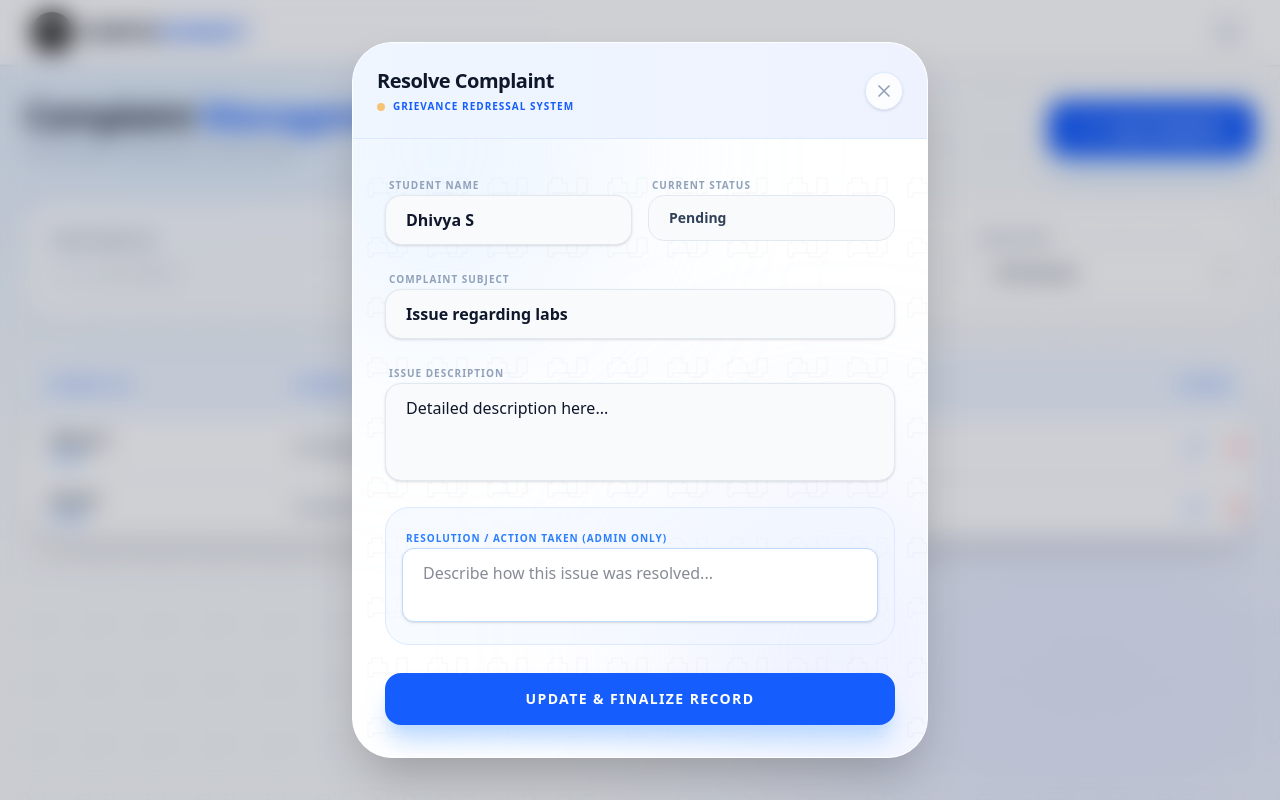
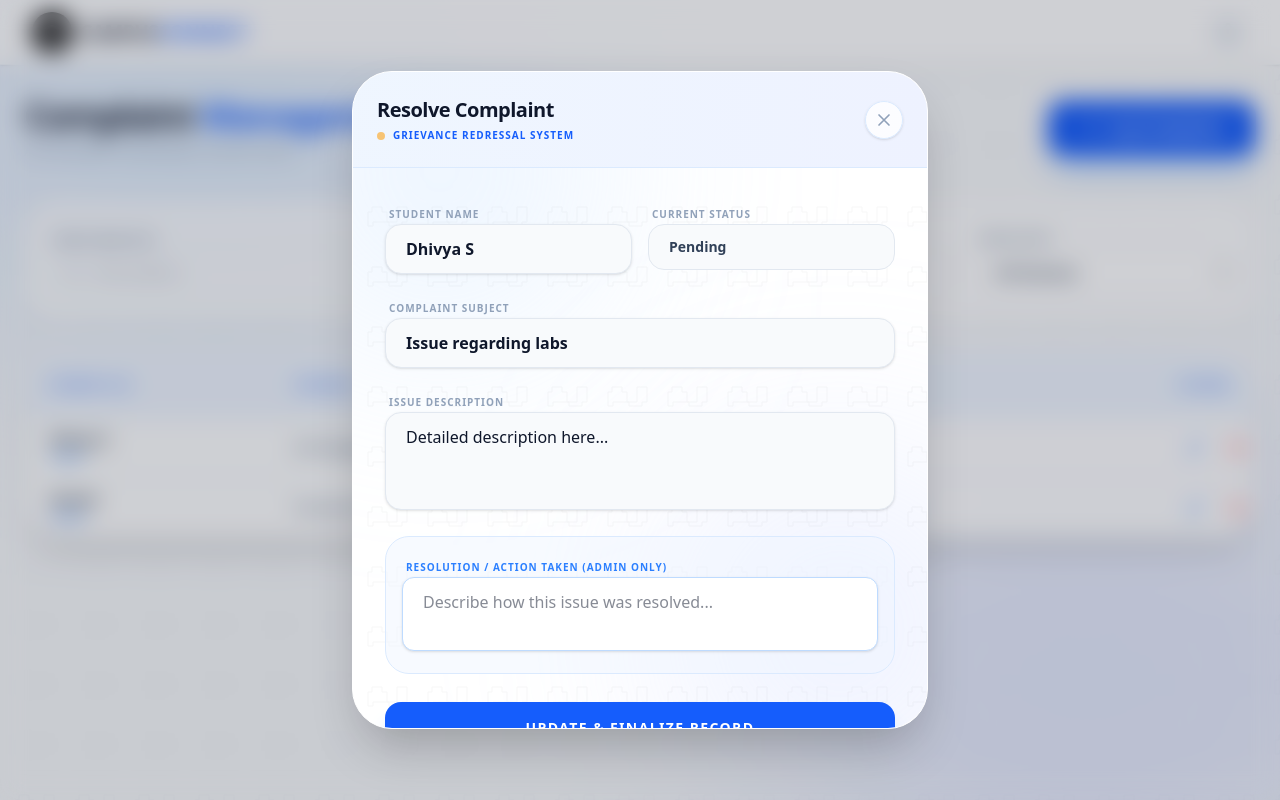
Before and after one commit to Dhivya-Fullstackwebdevelopment/Digital-Notice-Board-Admin, a React (Vite) app: page /complaints in a window 1280 px wide. Both pictures are taken after a click on the button 1195 px from the left and 447 px from the top of the page. Built offline with nearby package versions, Linux system fonts and the light colour scheme.

Commit message:
added custom scrollbar to complaint popup

```diff
--- a/src/components/Complaintpopups/ComplaintModal.tsx
+++ b/src/components/Complaintpopups/ComplaintModal.tsx
@@ -11,7 +11,7 @@ export default function ComplaintModal({ isOpen, onClose, onSave, initialData }:
     subject: "",
     status: "Pending",
     description: "",
-    resolution: "" // New field for Admin
+    resolution: ""
   });
 
   useEffect(() => {
@@ -23,10 +23,11 @@ export default function ComplaintModal({ isOpen, onClose, onSave, initialData }:
 
   return (
     <div className="fixed inset-0 z-[100] flex items-center justify-center p-4 bg-slate-900/20 backdrop-blur-md">
+
       <div className="bg-white w-full max-w-xl rounded-[2.5rem] shadow-2xl overflow-hidden border border-white relative">
         <BackgroundEffect />
 
-        {/* Header - Matches Notice Style */}
+        {/* Header Section */}
         <div className="relative z-10 bg-gradient-to-r from-blue-50 to-indigo-50 p-6 flex justify-between items-center border-b border-blue-100">
           <div>
             <h2 className="text-xl font-black text-slate-900 tracking-tight">
@@ -42,10 +43,11 @@ export default function ComplaintModal({ isOpen, onClose, onSave, initialData }:
           </button>
         </div>
 
-        <div className="p-8 relative z-10 max-h-[80vh] overflow-y-auto custom-scrollbar">
+        {/* Scrollable Content Body - Uses global .custom-scrollbar from index.css */}
+        <div className="p-8 relative z-10 max-h-[70vh] overflow-y-auto custom-scrollbar">
           <form className="space-y-5" onSubmit={(e) => { e.preventDefault(); onSave(formData); }}>
 
-            {/* Row 1: Student Name & Status */}
+            {/* Student Name & Status */}
             <div className="grid grid-cols-2 gap-4">
               <div className="space-y-2">
                 <label className="text-[10px] font-black uppercase tracking-widest text-slate-400 ml-1">Student Name</label>
@@ -63,21 +65,21 @@ export default function ComplaintModal({ isOpen, onClose, onSave, initialData }:
               </div>
             </div>
 
-            {/* Row 2: Subject */}
+            {/* Subject */}
             <div className="space-y-2">
               <label className="text-[10px] font-black uppercase tracking-widest text-slate-400 ml-1">Complaint Subject</label>
               <input required value={formData.subject} onChange={e => setFormData({ ...formData, subject: e.target.value })}
                 className="w-full text-slate-900 px-5 py-3 rounded-2xl bg-slate-50 border border-slate-200 outline-none focus:ring-4 focus:ring-blue-500/10 focus:border-blue-400 focus:bg-white transition-all font-bold shadow-sm" />
             </div>
 
-            {/* Row 3: Description */}
+            {/* Description */}
             <div className="space-y-2">
               <label className="text-[10px] font-black uppercase tracking-widest text-slate-400 ml-1">Issue Description</label>
               <textarea rows={3} value={formData.description} onChange={e => setFormData({ ...formData, description: e.target.value })}
                 className="w-full text-slate-900 px-5 py-3 rounded-2xl bg-slate-50 border border-slate-200 outline-none focus:ring-4 focus:ring-blue-500/10 transition-all font-medium resize-none shadow-sm" />
             </div>
 
-            {/* NEW: Admin Resolution Field (Highlighted) */}
+            {/* Admin Resolution Field */}
             <div className="space-y-2 p-4 bg-blue-50/50 rounded-3xl border border-blue-100">
               <label className="text-[10px] font-black uppercase tracking-widest text-blue-500 ml-1">Resolution / Action Taken (Admin Only)</label>
               <textarea
--- a/src/index.css
+++ b/src/index.css
@@ -27,3 +27,31 @@ button {
   font-family: inherit;
   cursor: pointer;
 }
+
+/* Custom Scrollbar  */
+::-webkit-scrollbar {
+  width: 8px;
+  height: 8px;
+}
+
+::-webkit-scrollbar-track {
+  background: transparent;
+}
+
+::-webkit-scrollbar-thumb {
+  background: #e2e8f0;
+  border-radius: 100px;
+  border: 2px solid transparent;
+  background-clip: content-box;
+}
+
+::-webkit-scrollbar-thumb:hover {
+  background: #93c5fd;
+  border: 2px solid transparent;
+  background-clip: content-box;
+}
+
+* {
+  scrollbar-width: thin;
+  scrollbar-color: #e2e8f0 transparent;
+}
```
